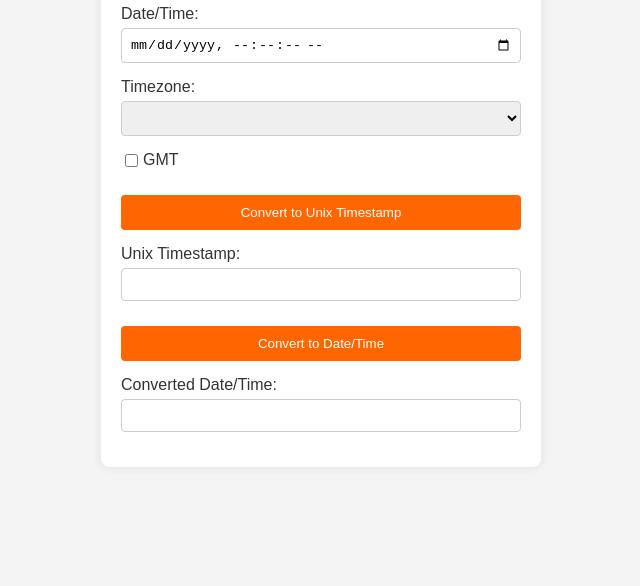
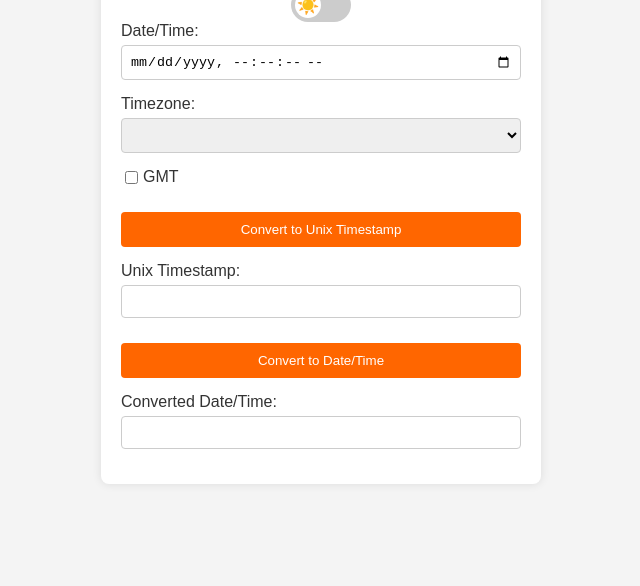
Before and after one commit to jobearrr/time-swap, a plain HTML site: page index.html in a window 1280 px wide. Shown: the part 214-800 px from the top of the page, without its empty margins (319-959 px from the left). Drawn offline with Linux system fonts and the light colour scheme.

Commit message:
✨ Added slider to the page

```diff
--- a/index.html
+++ b/index.html
@@ -23,6 +23,10 @@
     <body>
         <div class="container">
             <h1>⏳ Time Swap</h1>
+            <label class="switch">
+                <input type="checkbox" id="modeToggle" />
+                <span class="slider round"></span>
+            </label>
             <div class="converter">
                 <div class="input-group">
                     <label for="datetime">Date/Time:</label>
```
